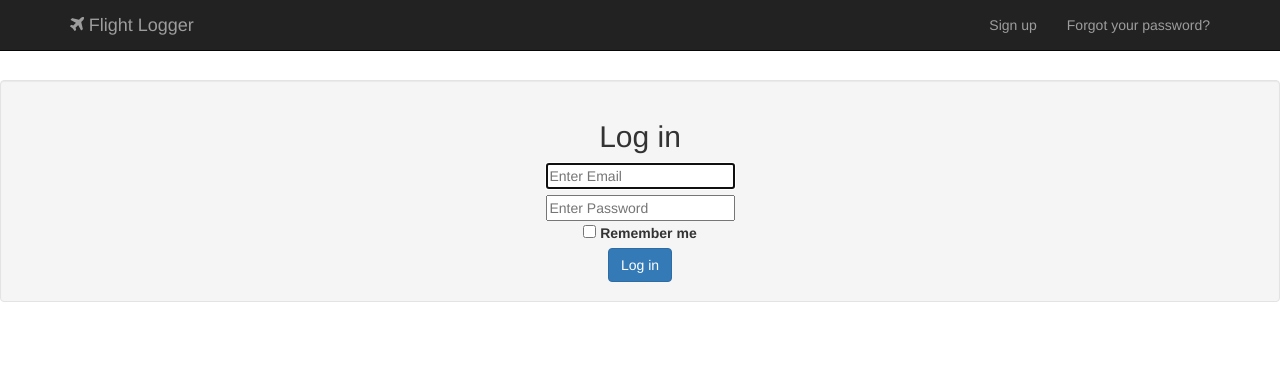
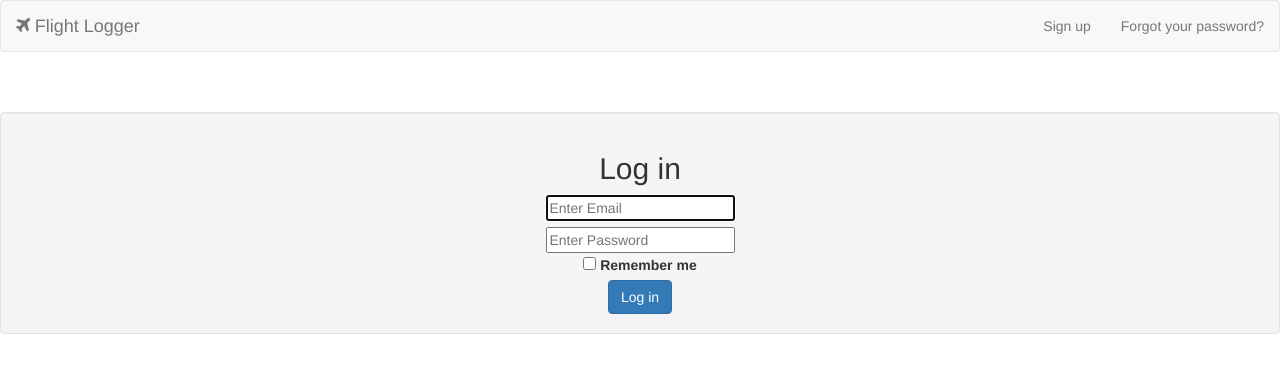
Before and after one commit to david4shure/Flight-Logger, a Rails app: page /users/sign_in in a window 1280 px wide. Shown: the top 373 px of the page. Run offline with Rails 7, Linux system fonts and the light colour scheme; tables that the repository leaves empty hold one stand-in row (values such as "Sample post"); style sheets or scripts are compiled from the project's sources; parts of the project's set-up code (start-up, migrations or seed data) failed here and were passed over; some libraries are stand-ins or nearby versions.

Commit message:
Making materials work with bootstrap it looks pretty sweet

```diff
--- a/app/views/layouts/application.html.erb
+++ b/app/views/layouts/application.html.erb
@@ -12,26 +12,48 @@
     <%= javascript_include_tag "application" %>
     <%= csrf_meta_tags %>
 
-    <nav class="navbar navbar-inverse navbar-fixed-top">
-      <div class="container">
+    <div class="navbar navbar-default">
       <div class="navbar-header">
-
-          <a class="navbar-brand" href="/">
-	    <i class="fa fa-plane">&nbsp;</i>Flight Logger
-	  </a>
+	<button type="button" class="navbar-toggle" data-toggle="collapse" data-target=".navbar-responsive-collapse">
+	  <span class="icon-bar"></span>
+	  <span class="icon-bar"></span>
+	  <span class="icon-bar"></span>
+	</button>
+	<a class="navbar-brand" href="/log_entries"><i class="fa fa-plane">&nbsp;</i>Flight Logger</a>
       </div>
+      <div class="navbar-collapse collapse navbar-responsive-collapse">
+	<% if user_signed_in? %>
 	<ul class="nav navbar-nav">
-	  <% if user_signed_in? %>
-            <li><a href="/log_entries">All Entries</a></li>
-            <li><a href="/log_entries/new">New Entry</a></li>
+	  <li class="dropdown">
+            <a href="javascript:void(0)" class="dropdown-toggle" data-toggle="dropdown">Aircraft <b class="caret"></b></a>
+            <ul class="dropdown-menu">
               <li><a href="/aircraft">My Aircraft</a></li>
               <li><a href="/aircraft/new">New Aircraft</a></li>
-	  <% end %>
+            </ul>
+	  </li>
+	  <li class="dropdown">
+            <a href="javascript:void(0)" class="dropdown-toggle" data-toggle="dropdown">Log Entries <b class="caret"></b></a>
+            <ul class="dropdown-menu">
+              <li><a href="/log_entries">My Log Entries</a></li>
+              <li><a href="/log_entries/new">New Log Entry</a></li>
+            </ul>
+	  </li>
 	</ul>
 
+	<form class="navbar-form navbar-left">
+	  <input type="text" class="form-control col-lg-8" placeholder="Search">
+	</form>
+	<% end %>
 	<ul class="nav navbar-nav navbar-right">
 
-	  <% if !user_signed_in? %>
+	    <% if user_signed_in? %>
+	    <li class="dropdown">
+              <a href="javascript:void(0)" class="dropdown-toggle" data-toggle="dropdown"><%= current_user.email %> <b class="caret"></b></a>
+              <ul class="dropdown-menu">
+                <li><a href="users/sign_out" data-method="delete">Logout</a></li>
+              </ul>
+	    </li>
+	    <% else %>
               <%- if controller_name != 'sessions' %>
                 <li><%= link_to "Log in", new_session_path(resource_name) %></li>
               <% end -%>
@@ -44,19 +66,14 @@
                 <li><%= link_to "Forgot your password?", new_password_path(resource_name) %></li>
               <% end -%>
 
-	  <% else %>
-            <li><a><%= current_user.email %></a></li>
-            <li><%= link_to('Logout', destroy_user_session_path, :method => :delete) %></li>
 	    <% end %>
+
 	</ul>
       </div>
-    </nav>
+    </div>
 
   </head>
   <body>
-    <br>
-    <br>
-
     <%= yield %>
   </body>
 
--- a/app/views/log_entries/index.html.erb
+++ b/app/views/log_entries/index.html.erb
@@ -1,6 +1,6 @@
 <h2 class="subheader" style="text-align:center;">My Recent Flights</h2>
 
-<div style="overflow-x:scroll;">
+<div class="well">
 <table class="table table-striped">
   <thead>
     <tr>
--- a/app/views/log_entries/new.html.erb
+++ b/app/views/log_entries/new.html.erb
@@ -1,8 +1,4 @@
 <% style_string = "width: 186px; height: 26px; margin-left:16px;margin-top:1em;" %>
-
-<br>
-
-</div>
 
 <div class="well">
   <%= form_for @logentry do |f| %>
```
Also changed, not shown: app/views/log_entries/show.html.erb (+0 -7 lines). Lines whose indentation alone changed are shown as unchanged.
